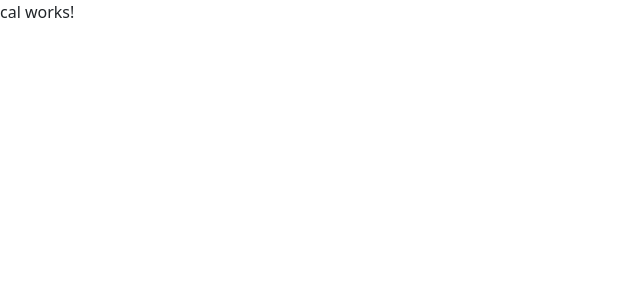
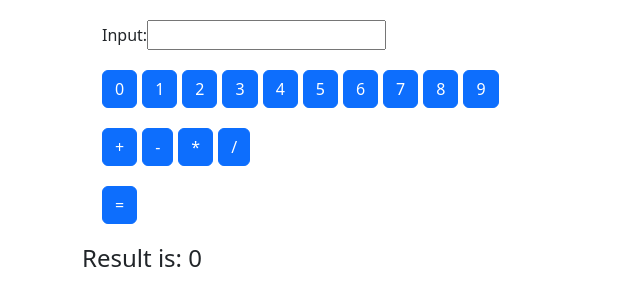
Before and after one commit to SriKavyaVanama/calculator, an Angular app: page /calculator in a window 1280 px wide. Shown: the top 306 px of the page, without its empty margins (0-640 px from the left). Built offline with nearby package versions, Linux system fonts and the light colour scheme.

Commit message:
implementation of calculator
implemented calculator logic in the calculator component

```diff
--- a/src/app/app.module.ts
+++ b/src/app/app.module.ts
@@ -4,6 +4,7 @@ import { BrowserModule } from '@angular/platform-browser';
 import { RouterModule } from '@angular/router';
 import { AppRoutingModule } from './app-routing.module';
 import { AppComponent } from './app.component';
+import { FormsModule, ReactiveFormsModule } from '@angular/forms';
 
 @NgModule({
   declarations: [AppComponent],
--- a/src/app/calculator/cal/cal.component.html
+++ b/src/app/calculator/cal/cal.component.html
@@ -1 +1,30 @@
-<p>cal works!</p>
+<form [formGroup]="calculatorForm">
+  <div class="container calculator">
+    <div class="content">
+      <label> Input: </label>
+      <input type="text" formControlName="input" />
+    </div>
+    <div class="content">
+      <button
+        class="btn btn-primary btn-number"
+        *ngFor="let number of numberList"
+        (click)="setInputValue(number)"
+      >
+        {{ number }}
+      </button>
+    </div>
+    <div class="content">
+      <button
+        class="btn btn-primary btn-number"
+        *ngFor="let operator of operatorList" (click)="setInputValue(operator)"
+      >
+        {{ operator }}
+      </button>
+    </div>
+    <div class="content">
+      <button class="btn btn-primary" (click)="onSubmit()">=</button>
+    </div>
+
+    <h4>Result is: {{finalResultValue}}</h4>
+  </div>
+</form>
--- a/src/app/calculator/cal/cal.component.scss
+++ b/src/app/calculator/cal/cal.component.scss
@@ -0,0 +1,8 @@
+.calculator{
+    .content{
+        margin: 20px;
+        .btn-number{
+            margin-right: 5px;
+        }
+    }
+}
--- a/src/app/calculator/cal/cal.component.ts
+++ b/src/app/calculator/cal/cal.component.ts
@@ -1,10 +1,26 @@
 import { Component } from '@angular/core';
+import { FormBuilder, NgForm } from '@angular/forms';
 
 @Component({
   selector: 'app-cal',
   templateUrl: './cal.component.html',
-  styleUrls: ['./cal.component.scss']
+  styleUrls: ['./cal.component.scss'],
 })
 export class CalComponent {
+  finalResultValue : number =0;
+  numberList: number[] = [0, 1, 2, 3, 4, 5, 6, 7, 8, 9];
+  operatorList: string[] = ['+', '-', '*', '/'];
+  calculatorForm = this.formBuilder.group({
+    input: [''],
+  });
+  constructor(private formBuilder: FormBuilder) {}
 
+  setInputValue(buttonValue: number | string) {
+    const inputValue: string =
+      (this.calculatorForm.get('input')?.value as string) + buttonValue;
+    this.calculatorForm.get('input')?.setValue(inputValue as string);
+  }
+  onSubmit() {
+    this.finalResultValue = eval(this.calculatorForm.get('input')?.value as string)
+  }
 }
--- a/src/app/calculator/calculator.module.ts
+++ b/src/app/calculator/calculator.module.ts
@@ -3,6 +3,7 @@ import { CommonModule } from '@angular/common';
 import { CalComponent } from './cal/cal.component';
 import { RouterModule } from '@angular/router';
 import { CalculatorRoutingModule } from './calculator-routing.module';
+import { ReactiveFormsModule } from '@angular/forms';
 
 
 
@@ -11,7 +12,7 @@ import { CalculatorRoutingModule } from './calculator-routing.module';
     CalComponent
   ],
   imports: [
-    CommonModule, RouterModule, CalculatorRoutingModule
+    CommonModule, RouterModule, CalculatorRoutingModule, ReactiveFormsModule
   ]
 })
 export class CalculatorModule { }
```
